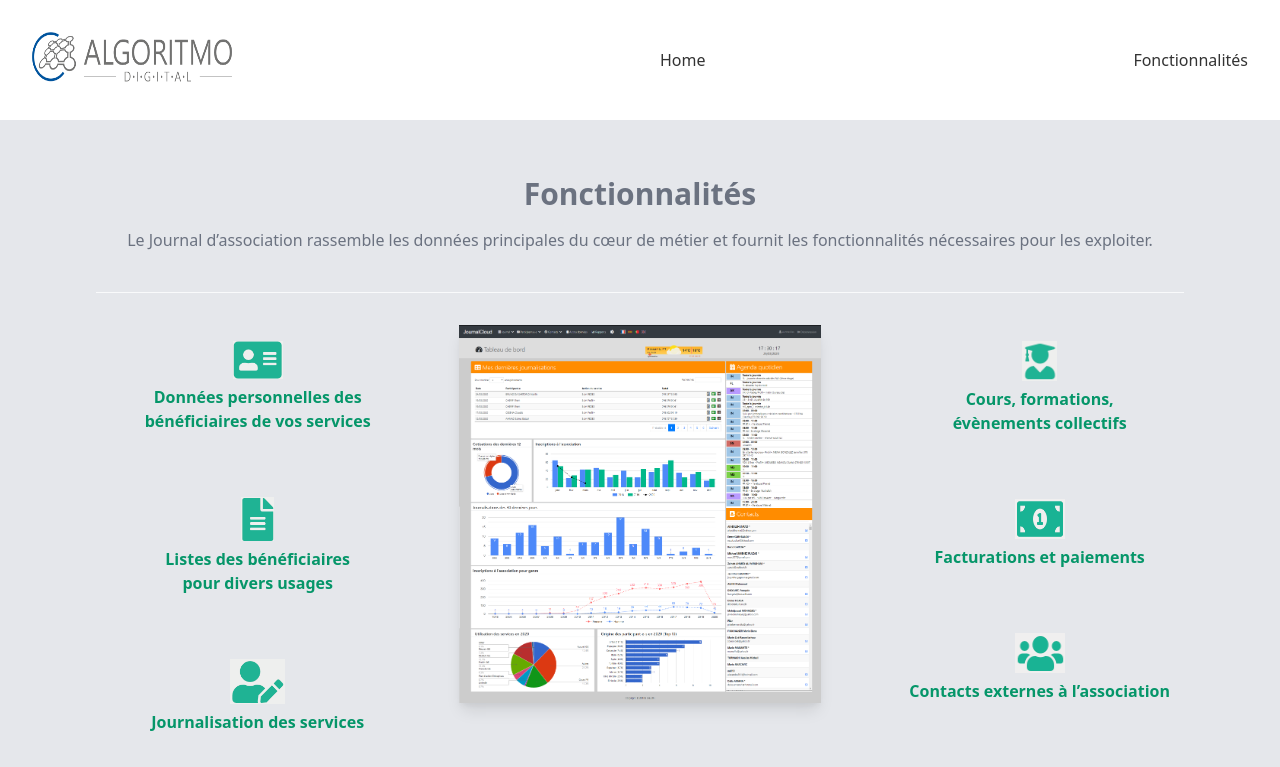
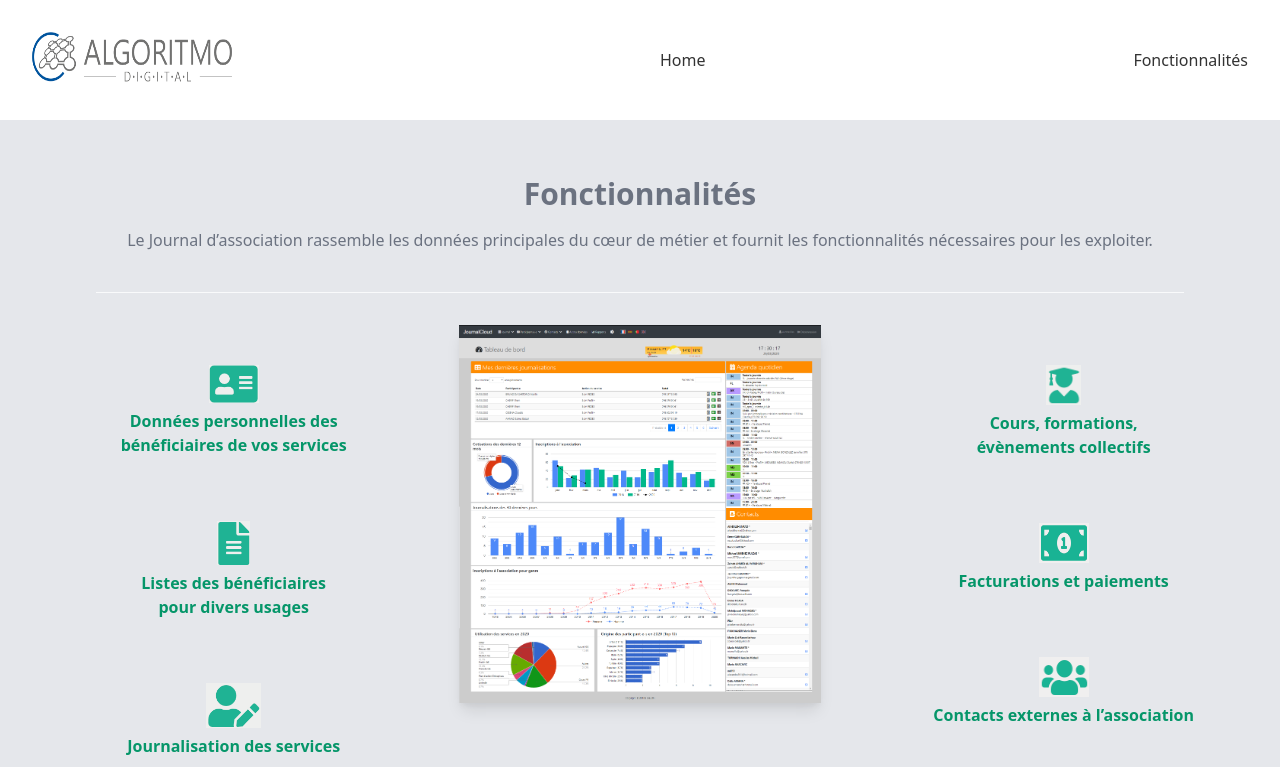
Before and after one commit to Claudio-Lins/algoritmo-digital, a Next.js app: page /fonctionnalites in a window 1280 px wide. Shown: the top 767 px of the page. Built offline with nearby package versions, Linux system fonts and the light colour scheme.

Commit message:
Update fonctionnalites.js

```diff
--- a/pages/fonctionnalites.js
+++ b/pages/fonctionnalites.js
@@ -23,6 +23,10 @@ export default function Fonctionnalites() {
 
           <div className="px-4 md:flex justify-end md: items-center text-center">
             <div className="px-2 md:px-10 py-6 md:py-12 rounded-md">
+
+              <div className='rounded-md shadow-md bg-white p-6 sm:rounded-nono sm: shadow-none sm:bg-transparent'>
+
+                {/* Icon 01 */}
                 <div className="">
                   <a href="#">
                     <Image
@@ -37,6 +41,7 @@ export default function Fonctionnalites() {
                   </a>
                 </div>
                 {/*  */}
+                {/* Icon 02 */}
                 <div className="my-16">
                   <a href="#">
                     <Image
@@ -51,6 +56,7 @@ export default function Fonctionnalites() {
                   </a>
                 </div>
                 {/*  */}
+                {/* Icon 03 */}
                 <div className="my-16">
                   <a href="#">
                     <Image
@@ -65,6 +71,7 @@ export default function Fonctionnalites() {
                   </a>
                 </div>
                 {/*  */}
+                {/* Icon 04 */}
                 <div className="">
                   <a href="#">
                     <Image
@@ -80,9 +87,9 @@ export default function Fonctionnalites() {
                 </div>
               </div>
             </div>
-
+          </div>
           {/*  */}
-
+          {/* Dashboard */}
           <div className="p-4">
             <div className="m-4 shadow-lg text-center">
               <Image
@@ -94,10 +101,12 @@ export default function Fonctionnalites() {
               />
             </div>
           </div>
+          {/*  */}
 
-        {/*  */}
           <div className="px-4 md:flex justify-start items-center text-center">
-          <div className=" px-2 md:px-10 py-6 md:py-12 rounded-md">
+            <div className="px-2 md:px-10 py-6 md:py-12 rounded-md">
+              <div className='rounded-md shadow-md bg-white p-6 sm:rounded-nono sm: shadow-none sm:bg-transparent	'>
+                {/* Icon 05 */}
                 <div className="">
                   <a href="#">
                     <Image
@@ -157,6 +166,7 @@ export default function Fonctionnalites() {
             </div>
           </div>
         </div>
+      </div>
     </Layout>
   );
 }
```
Lines whose indentation alone changed are shown as unchanged.
